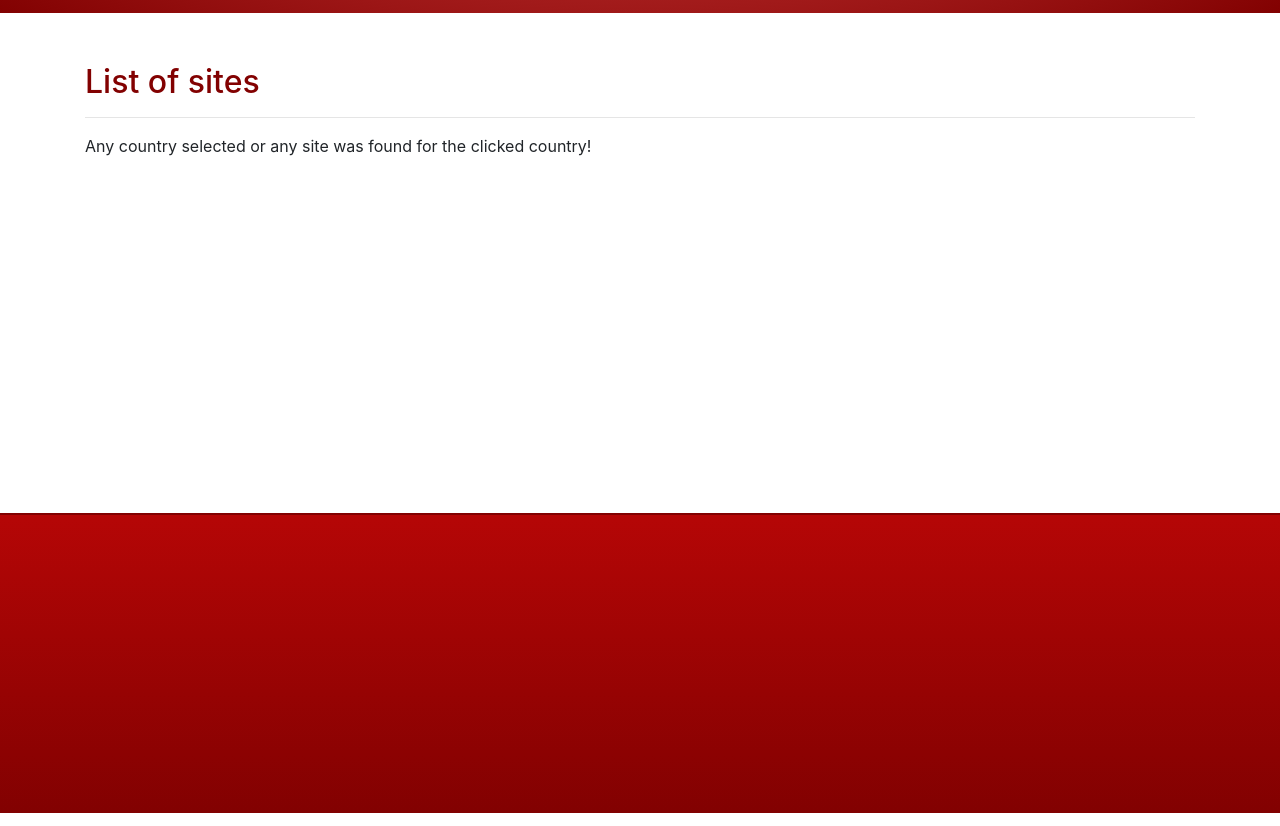
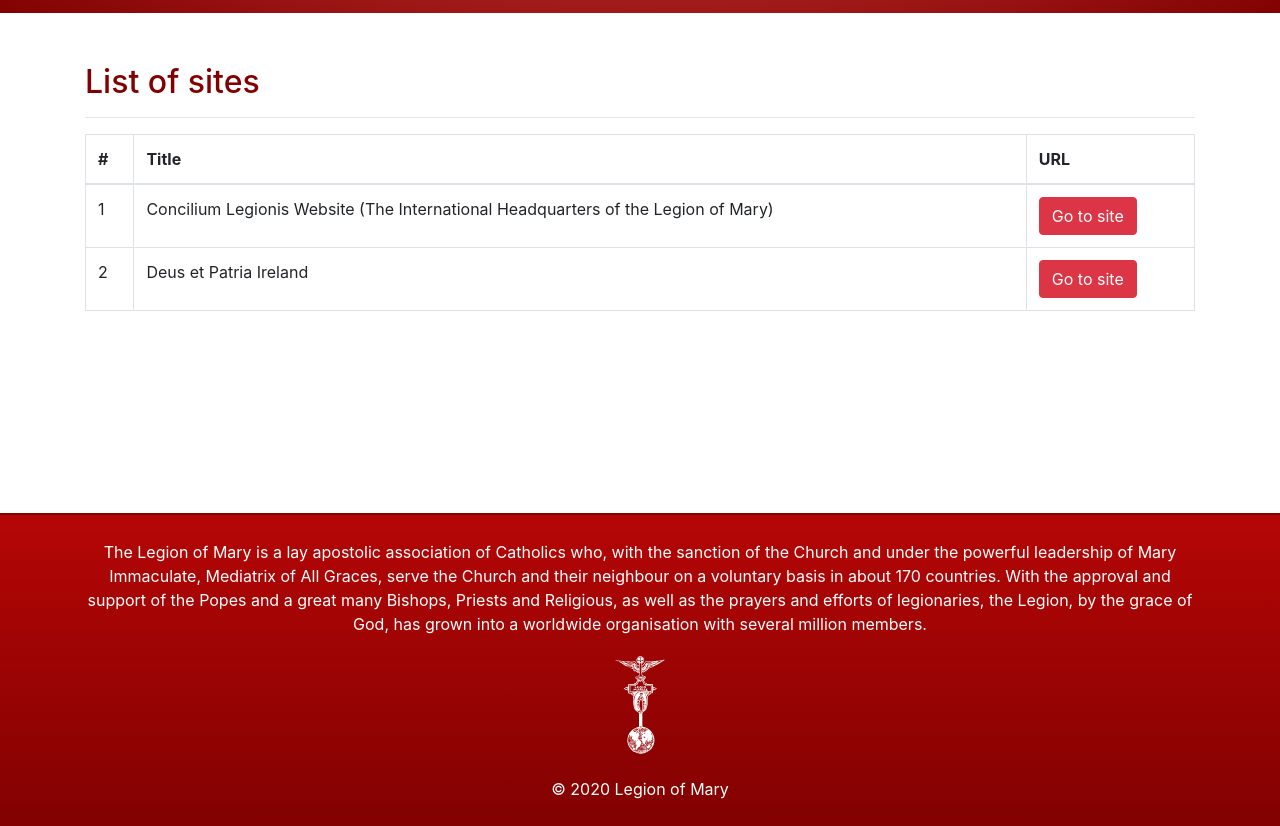
Before and after one commit to TiagoSVO/legiomariae.world.github.io, a plain HTML site: page index.html in a window 1280 px wide. Shown: the part 880-1706 px from the top of the page. Drawn offline with nearby package versions, Linux system fonts and the light colour scheme.

Commit message:
Adding visual resources and finish the first preview

```diff
--- a/css/main.css
+++ b/css/main.css
@@ -75,4 +75,26 @@ footer {
     background-image: linear-gradient(180deg,#b50606, #820101);
     padding: 25px;
     min-height: 300px;
+    position: relative;
 }
+
+.main-text-footer {
+    color: #ffffff;
+}
+
+.date-text-footer {
+    color: #ffffff;
+    position: relative;
+    margin: 25px 0 0;
+}
+
+.date-text-footer p {
+    margin-bottom: 0px;
+}
+
+.footer-central--logo {
+    text-align: center;
+    height: 100px;
+    position: relative;
+    top: 3px
+}
--- a/index.html
+++ b/index.html
@@ -3,6 +3,7 @@
     <head>
         <meta charset="utf-8"/>
         <meta name="viewport" content="width=device-width, initial-scale=1, shrink-to-fit=no" />
+        <link rel="shortcut icon" href="./images/vexillium_Branco.svg" type="image/x-icon" />
         <title>Legio Mariae's World</title>
         <link rel="stylesheet" href="./css/fonts/legio_font.css"/>
         <link rel="stylesheet" href="https://stackpath.bootstrapcdn.com/bootstrap/4.4.1/css/bootstrap.min.css" crossorigin="anonymous" />
@@ -14,7 +15,7 @@
         <header>
             <div class="top-nav-menu">
                 <div class="container">
-                    <img src="images/vexillium_Branco.svg" class="top-nav-menu--logo"/>
+                    <img src="./images/vexillium_Branco.svg" class="top-nav-menu--logo"/>
                     <h1 class="text-left" class="top-nav-menu--title">
                         Legio Mariae
                     </h1>
@@ -55,7 +56,7 @@
                                     </table>
                                 </div>
                                 <div id="no-country-selected" style="display: block;">
-                                    <p>Any country selected or any site was found for the clicked country!</p>
+                                    <p>Any site was found for the <span id="name-country-without-website"></span> yet!</p>
                                 </div>
                             </div>
                         </div>
@@ -64,7 +65,28 @@
             </section>
         </main>
         <footer>
-
+            <div class="container">
+                <div class="row">
+                    <div class="col-12">
+                        <p class="text-center main-text-footer">
+                            The Legion of Mary is a lay apostolic association of Catholics who,
+                            with the sanction of the Church and under the powerful leadership of Mary Immaculate,
+                            Mediatrix of All Graces, serve the Church and their neighbour
+                            on a voluntary basis in about 170 countries.
+                            With the approval and support of the Popes and
+                            a great many Bishops, Priests and Religious,
+                            as well as the prayers and efforts of legionaries, the Legion,
+                            by the grace of God, has grown into a worldwide organisation with several million members.
+                        </p>
+                    </div>
+                </div>
+            </div>
+            <div class="text-center">
+                <img src="images/vexillium_Branco.svg" class="footer-central--logo"/>
+            </div>
+            <div class="text-center date-text-footer">
+                <p>© <span id="footer-year"></span> Legion of Mary </p>
+            </div>
         </footer>
 
         <!-- Scripts -->
--- a/js/main.js
+++ b/js/main.js
@@ -81,7 +81,6 @@ $(document).ready(function (){
 
                 $trTag.append($tdTag.clone(1).text(index + 1))
                 $trTag.append($tdTag.clone(1).text(item.label))
-                // $trTag.append($tdTag.clone(1).append($aTag.text(item.url)))
                 $trTag.append($tdTag.clone(1).append($aTag.text('Go to site')))
                 $tagList.append($trTag)
             });
@@ -93,31 +92,43 @@ $(document).ready(function (){
 
     }
 
-    function selectCountry(e, code) {
+    function selectCountry(mapy, e, code) {
         let $tagListWrapper = $('#list-sites-wrapper')
         let $tagList = $tagListWrapper.find('#list-sites')
         let $tagCountrySelected = $tagListWrapper.find('#country-selected')
         let $tagNoCountrySelected = $tagListWrapper.find('#no-country-selected')
+        let $tagSpanCountryWithoutSite = $('#name-country-without-website')
 
         $tagList.children().remove()
 
         if (createSiteListTags(code, $tagList)) {
             $tagCountrySelected.css('display', 'block')
             $tagNoCountrySelected.css('display', 'none')
-            scrollTo('#list-sites-wrapper')
         } else {
             $tagCountrySelected.css('display', 'none')
             $tagNoCountrySelected.css('display', 'block')
-            scrollTo('#list-sites-wrapper')
+            $tagSpanCountryWithoutSite.text(mapy.getRegionName(code))
         }
+
+        if (e) scrollTo('#list-sites-wrapper')
 
     }
 
     // Render the map
-    $('#map').vectorMap({
+    var mymap = new jvm.Map({
+        container: $('#map'),
         map: 'world_mill',
-        onRegionClick: selectCountry,
+        onRegionClick: function (e, code) {selectCountry(mymap, e, code)},
         backgroundColor: 'rgba(255, 0, 0, 0)'
     });
 
+    function iniCountry() {
+        let $tagFooterYear = $("#footer-year")
+        let dt = new Date
+        selectCountry(mymap, null, 'IE')
+        $tagFooterYear.text(dt.getFullYear())
+    }
+
+    iniCountry()
+
 });
```
